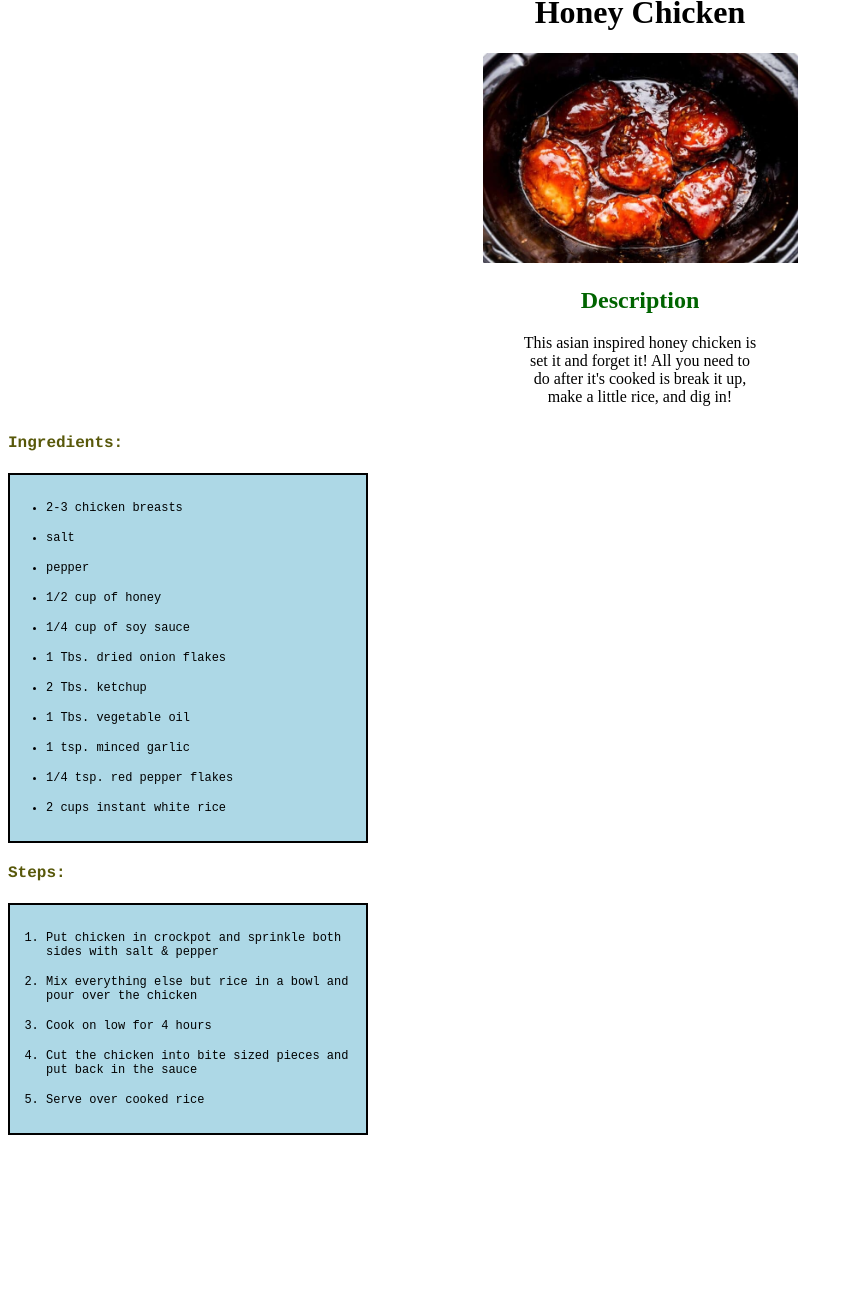
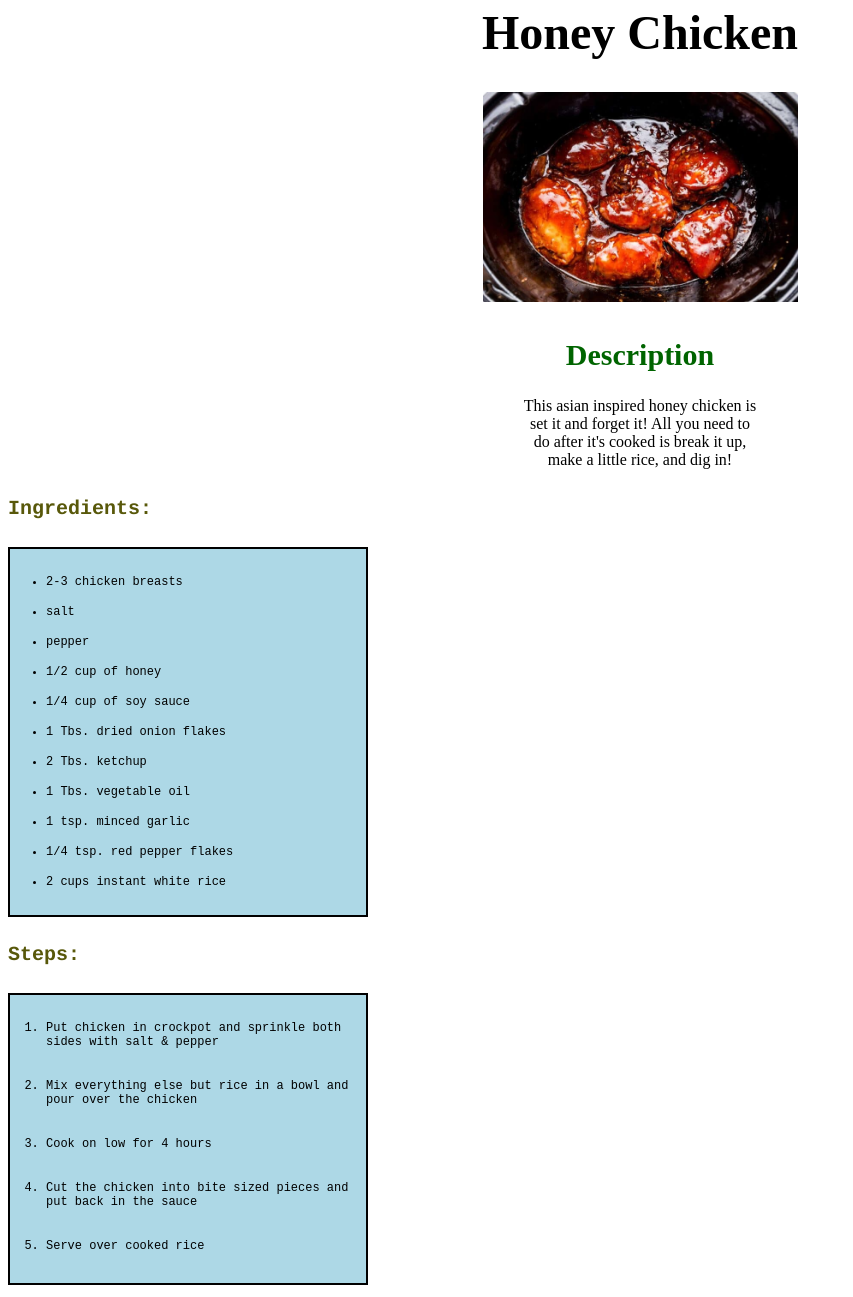
Before and after one commit to Leland321letsjam/odin-recipes, a plain HTML site: page recipes/honeychicken.html in a window 1280 px wide. Shown: the part 27-1324 px from the top of the page, without its empty margins (0-853 px from the left). Before the commit the page ends 1174 px from the top, so only its background shows below. Drawn offline with Linux system fonts and the light colour scheme.

Commit message:
Adjust font sizes

```diff
--- a/styles.css
+++ b/styles.css
@@ -5,11 +5,13 @@
  .Recipe-Title,
  .Recipe-Image {
     text-align: center;
+    font-size: 48px;
 }
 
 .Recipe-Description-Title {
     color: darkgreen;
     text-align: center;
+    font-size: 30px;
 }
 
 .Recipe-Description {
@@ -21,6 +23,7 @@
 h4 {
     color: rgb(88, 88, 10);
     font-family: courier;
+    font-size: 20px;
 }
 
 ul,
@@ -40,3 +43,11 @@ li {
     border: 2px solid black;
     padding: 10px 0 10px 36px;
 }
+
+.Steps li {
+    margin-bottom: 30px;
+}
+
+.Steps {
+    padding-bottom: 0px;
+}
```
